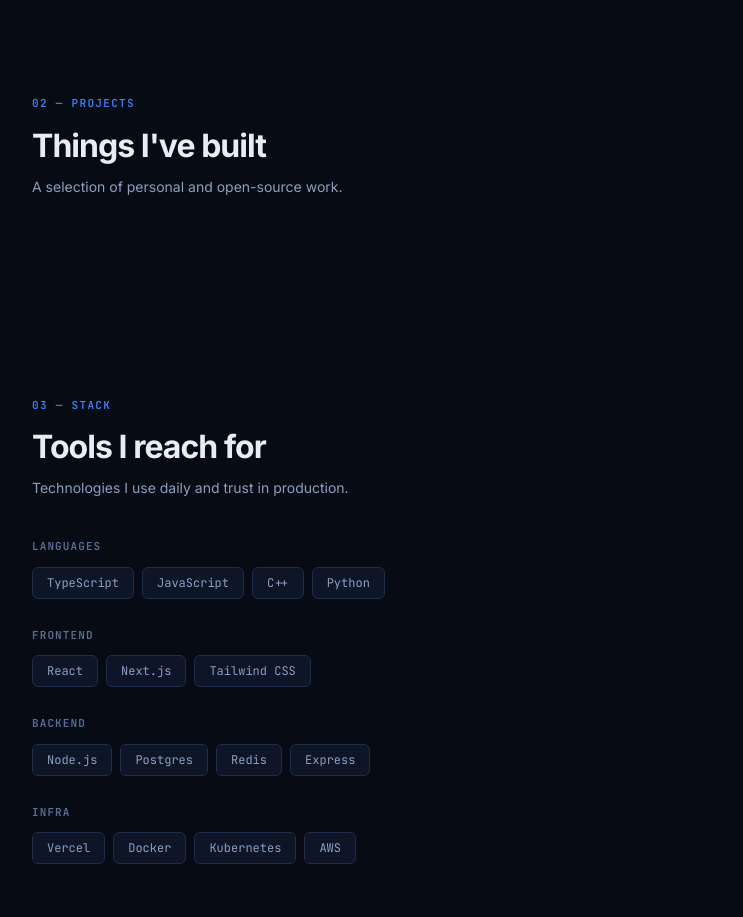
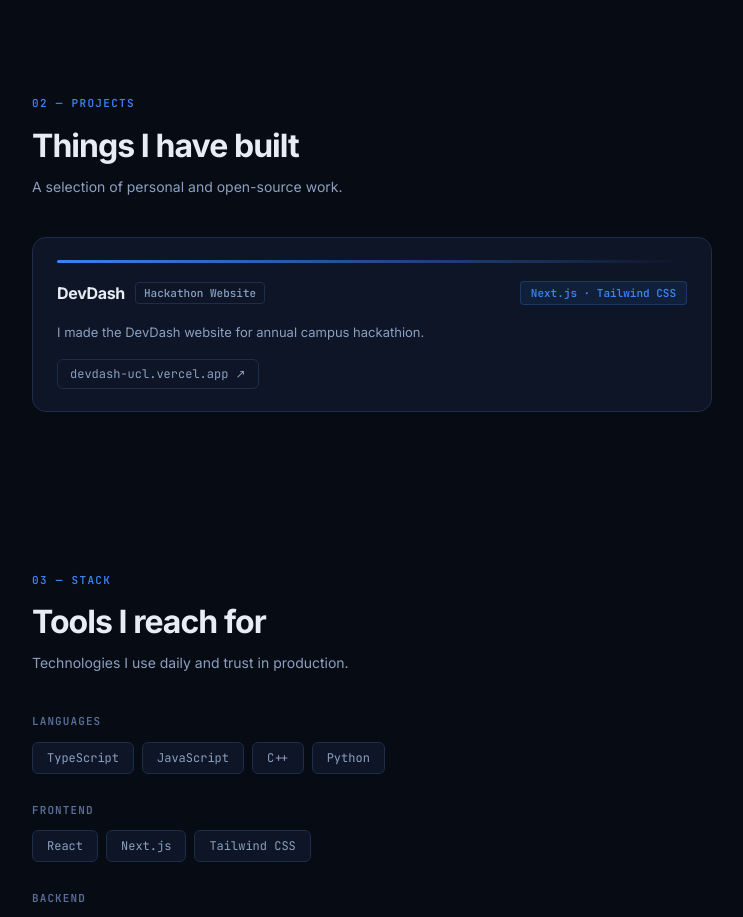
Before and after one commit to MokshaSan/portfolio, a Next.js app: page / in a window 1280 px wide. Shown: the part 1420-2337 px from the top of the page, without its empty margins (296-1039 px from the left). Built offline with nearby package versions, Linux system fonts and the light colour scheme.

Commit message:
added projects

```diff
--- a/app/page.tsx
+++ b/app/page.tsx
@@ -11,40 +11,16 @@ const NAV = [
   { id: "contact", label: "Contact" },
 ];
 
-// const PROJECTS = [
-//   {
-//     name: "Orbit UI",
-//     tag: "Design System",
-//     desc: "A component library built on Radix primitives with a custom token system. Ships with dark mode, accessibility baked in, and zero runtime overhead.",
-//     links: ["GitHub", "Docs"],
-//     badge: "TypeScript",
-//     color: "#3B82F6",
-//   },
-//   {
-//     name: "Relay",
-//     tag: "Real-time App",
-//     desc: "Collaborative whiteboard with operational transforms for conflict-free concurrent editing. WebSocket + Redis pub/sub backend, sub-20ms latency.",
-//     links: ["GitHub", "Live"],
-//     badge: "Go · React",
-//     color: "#06B6D4",
-//   },
-//   {
-//     name: "Cartograph",
-//     tag: "Data Viz",
-//     desc: "Interactive geospatial analytics dashboard. Processes 10M+ data points client-side using WebAssembly and DeckGL for 60fps renders.",
-//     links: ["GitHub", "Demo"],
-//     badge: "Rust · WASM",
-//     color: "#8B5CF6",
-//   },
-//   {
-//     name: "Seedling",
-//     tag: "CLI Tool",
-//     desc: "Project scaffolding CLI with opinionated defaults and composable templates. Cuts new project setup from 2 hours to under 3 minutes.",
-//     links: ["GitHub", "npm"],
-//     badge: "Node.js",
-//     color: "#10B981",
-//   },
-// ];
+const PROJECTS = [
+  {
+    name: "DevDash",
+    tag: "Hackathon Website",
+    desc: "I made the DevDash website for annual campus hackathion.",
+    links: ["devdash-ucl.vercel.app"],
+    badge: "Next.js · Tailwind CSS",
+    color: "#3B82F6",
+  },
+ ];
 
 const STACK = [
   { cat: "Languages", items: ["TypeScript", "JavaScript", "C++", "Python"] },
@@ -939,7 +915,7 @@ export default function Portfolio() {
                   letterSpacing: "-0.03em",
                 }}
               >
-                Things I&apos;ve built
+                Things I have built
               </h2>
               <p
                 style={{
@@ -952,7 +928,7 @@ export default function Portfolio() {
               </p>
             </div>
 
-            {/* <div style={{ display: "flex", flexDirection: "column", gap: "14px" }}>
+            <div style={{ display: "flex", flexDirection: "column", gap: "14px" }}>
               {PROJECTS.map(({ name, tag, desc, links, badge, color }) => (
                 <div key={name} className="card">
                   <div className="project-accent-bar" style={{ background: `linear-gradient(90deg, ${color}, transparent)` }} />
@@ -998,7 +974,7 @@ export default function Portfolio() {
                   </div>
                 </div>
               ))}
-            </div> */}
+            </div>
           </section>
 
           {/* ── STACK ────────────────────────────────────────────── */}
```
